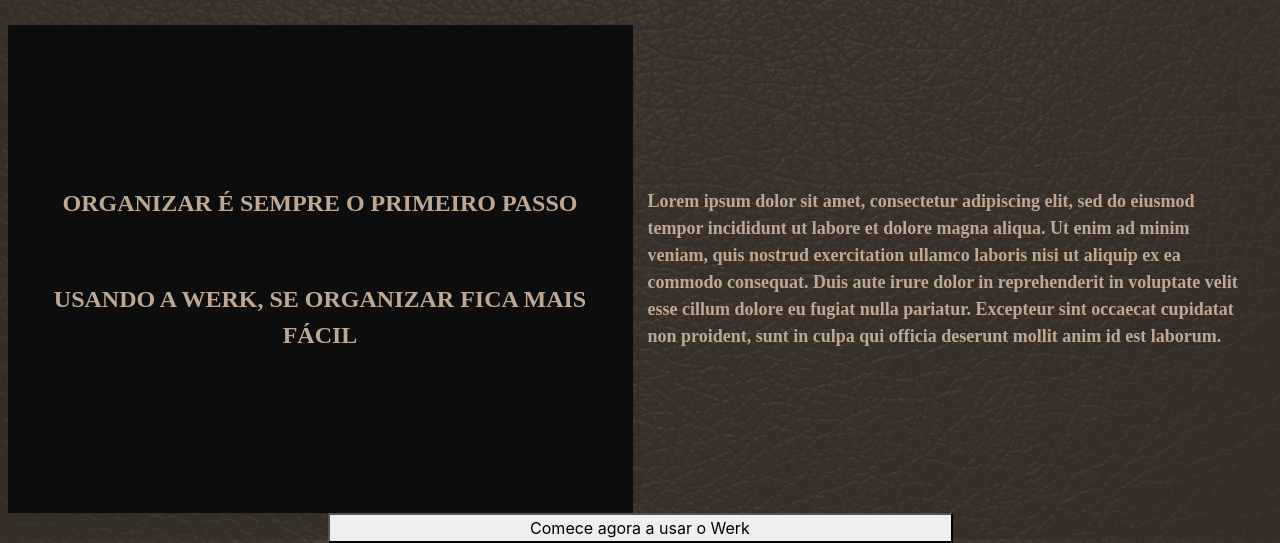
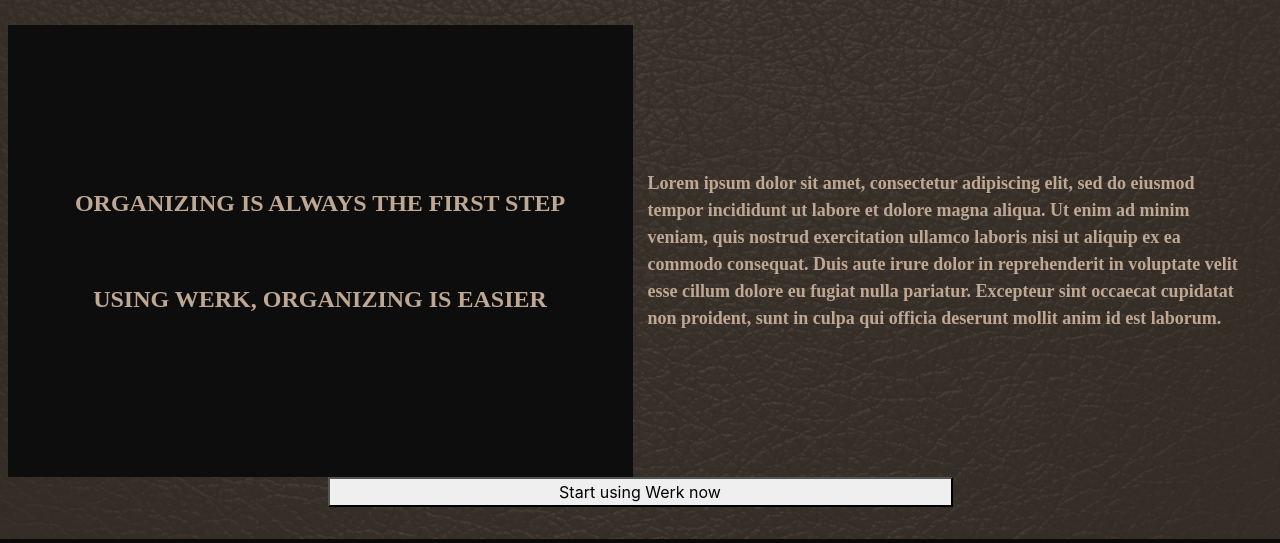
Before and after one commit to fmaachadoo/Werk-UNB-Requisitos-de-Software-2020.2, a Django app: page / in a window 1280 px wide. Shown: the part 261-804 px from the top of the page. Run offline with Django 3.2, Linux system fonts and the light colour scheme; some libraries are stand-ins or nearby versions.

Commit message:
Front page translation

```diff
--- a/src/werk/templates/home.html
+++ b/src/werk/templates/home.html
@@ -12,10 +12,10 @@
         <div class="row align-items-center justify-content-around col">
             <div class="col-md-6 row black-card">
                 <div class="col-md-12 text-center slogan">
-                    <span>ORGANIZAR É SEMPRE O PRIMEIRO PASSO</span>
+                    <span>ORGANIZING IS ALWAYS THE FIRST STEP</span>
                 </div>
                 <div class="col-md-12 text-center slogan">
-                    <span>USANDO A WERK, SE ORGANIZAR FICA MAIS FÁCIL</span>
+                    <span>USING WERK, ORGANIZING IS EASIER</span>
                 </div>
             </div>
             <div class="col-md-6 description-text ">
@@ -24,7 +24,7 @@
         </div>
         <div class="col-md-12 row align-items-center justify-content-center">
 
-        <button class="col-md-6 large-button px-0">Comece agora a usar o Werk</button>
+        <button class="col-md-6 large-button px-0">Start using Werk now</button>
 
         </div>
     </div>
```
